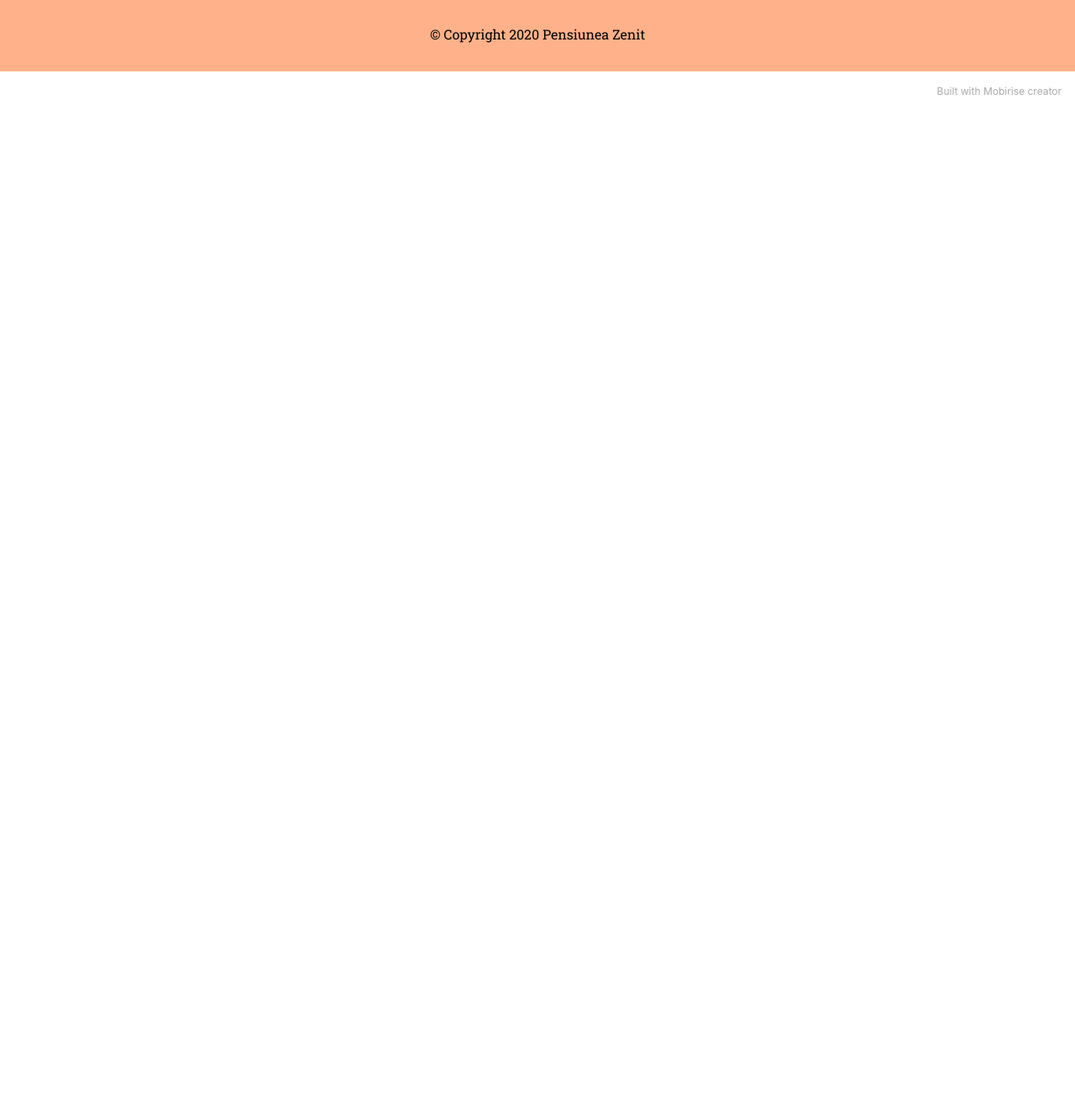
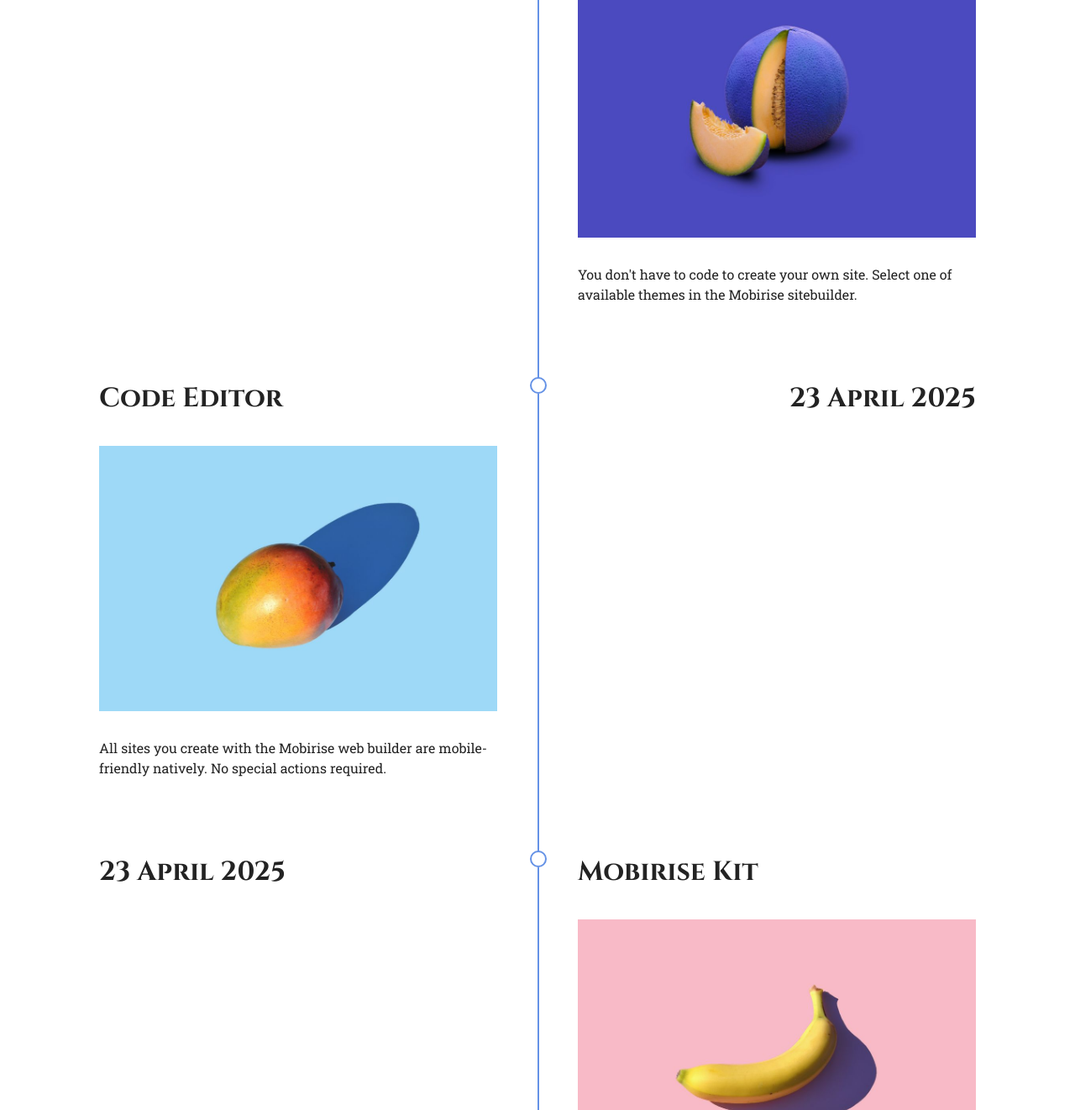
Before and after one commit to XeniaCaramete/again, a plain HTML site: page galerie.html in a window 1280 px wide. Shown: the part 1497-2819 px from the top of the page at 84% size. Before the commit the page ends 1630 px from the top, so only its background shows below. Drawn offline with Linux system fonts and the light colour scheme; files whose address does not match are found by name.

Commit message:
adaugat timeline

```diff
--- a/assets/mobirise/css/mbr-additional.css
+++ b/assets/mobirise/css/mbr-additional.css
@@ -1798,6 +1798,85 @@ a {
     display: none !important;
   }
 }
+.cid-siZqb18FR9 {
+  padding-top: 6rem;
+  padding-bottom: 6rem;
+  background-color: #ffffff;
+}
+.cid-siZqb18FR9 .timeline-element {
+  position: relative;
+}
+.cid-siZqb18FR9 .image-wrapper img {
+  width: 100%;
+  object-fit: cover;
+}
+.cid-siZqb18FR9 .iconBackground {
+  position: absolute;
+  width: 20px;
+  height: 20px;
+  border-radius: 50%;
+  border: 2px solid #6592e6;
+  top: 30px;
+  margin-left: -9px;
+}
+@media (max-width: 767px) {
+  .cid-siZqb18FR9 .iconBackground {
+    left: 15px;
+  }
+}
+@media (min-width: 768px) {
+  .cid-siZqb18FR9 .iconBackground {
+    left: 50%;
+  }
+}
+.cid-siZqb18FR9 .row:after {
+  content: "";
+  position: absolute;
+  background-color: #6592e6;
+  width: 2px;
+  top: 50px;
+  height: calc(100% - 10px);
+}
+@media (max-width: 767px) {
+  .cid-siZqb18FR9 .row:after {
+    left: 15px;
+  }
+}
+@media (min-width: 768px) {
+  .cid-siZqb18FR9 .row:after {
+    left: 50%;
+  }
+}
+.cid-siZqb18FR9 .row:nth-child(odd) .mbr-timeline-date {
+  text-align: right;
+}
+@media (max-width: 767px) {
+  .cid-siZqb18FR9 .row:nth-child(even) {
+    flex-direction: column-reverse;
+  }
+}
+@media (max-width: 767px) {
+  .cid-siZqb18FR9 .timeline-date-wrapper,
+  .cid-siZqb18FR9 .timeline-text-wrapper {
+    padding: 0rem;
+    padding-left: 2rem;
+  }
+  .cid-siZqb18FR9 .mbr-timeline-date {
+    text-align: left !important;
+  }
+}
+@media (max-width: 991px) and (min-width: 768px) {
+  .cid-siZqb18FR9 .timeline-date-wrapper,
+  .cid-siZqb18FR9 .timeline-text-wrapper {
+    padding: 1rem;
+  }
+}
+@media (min-width: 992px) {
+  .cid-siZqb18FR9 .timeline-date-wrapper,
+  .cid-siZqb18FR9 .timeline-text-wrapper {
+    padding: 2rem;
+  }
+}
 .cid-siY3JSgU4d {
   padding-top: 2rem;
   padding-bottom: 2rem;
--- a/galerie.html
+++ b/galerie.html
@@ -76,11 +76,11 @@
 
 <section class="slider1 cid-siZnafC3s0" id="slider1-11">
 
-    <div class="carousel slide" id="siZpQec0Va" data-interval="5000">
+    <div class="carousel slide" id="siZqe2Rmaf" data-interval="5000">
         <ol class="carousel-indicators">
-            <li data-slide-to="0" class="active" data-target="#siZpQec0Va"></li>
-            <li data-slide-to="1" data-target="#siZpQec0Va"></li>
-            <li data-slide-to="2" data-target="#siZpQec0Va"></li>
+            <li data-slide-to="0" class="active" data-target="#siZqe2Rmaf"></li>
+            <li data-slide-to="1" data-target="#siZqe2Rmaf"></li>
+            <li data-slide-to="2" data-target="#siZqe2Rmaf"></li>
         </ol>
         <div class="carousel-inner">
             <div class="carousel-item slider-image item active">
@@ -120,14 +120,108 @@
                 </div>
             </div>
         </div>
-        <a class="carousel-control carousel-control-prev" role="button" data-slide="prev" href="#siZpQec0Va">
+        <a class="carousel-control carousel-control-prev" role="button" data-slide="prev" href="#siZqe2Rmaf">
             <span class="mobi-mbri mobi-mbri-arrow-prev" aria-hidden="true"></span>
             <span class="sr-only">Previous</span>
         </a>
-        <a class="carousel-control carousel-control-next" role="button" data-slide="next" href="#siZpQec0Va">
+        <a class="carousel-control carousel-control-next" role="button" data-slide="next" href="#siZqe2Rmaf">
             <span class="mobi-mbri mobi-mbri-arrow-next" aria-hidden="true"></span>
             <span class="sr-only">Next</span>
         </a>
+    </div>
+</section>
+
+<section class="timeline1 cid-siZqb18FR9" id="timeline1-12">
+
+
+    <div class="timelines-container container" mbri-timelines="">
+        <div class="mbr-section-head">
+            <h3 class="mbr-section-title mbr-fonts-style align-center mb-0 display-2">
+                <strong>Timeline</strong>
+            </h3>
+
+        </div>
+        <div class="row timeline-element mb-2 mt-4">
+            <div class="timeline-date col-12 col-md-6">
+                <div class="timeline-date-wrapper">
+                    <p class="mbr-timeline-date mbr-fonts-style display-5">
+                        <strong>23 April 2025</strong>
+                    </p>
+                </div>
+            </div>
+            <span class="iconBackground"></span>
+            <div class="col-12 col-md-6">
+                <div class="timeline-text-wrapper">
+                    <h4 class="mbr-timeline-title mbr-fonts-style mb-4 display-5">
+                        <strong>Website Builder</strong>
+                    </h4>
+                    <div class="image-wrapper mb-4">
+                        <img src="assets/images/features1.jpg" alt="Mobirise" title="">
+                    </div>
+                    <p class="mbr-text mbr-fonts-style display-7">
+                        You don't have to code to create your own site. Select one of available themes in the Mobirise
+                        sitebuilder.
+                    </p>
+                </div>
+            </div>
+        </div>
+        <div class="row timeline-element mb-2">
+            <div class="col-12 col-md-6">
+                <div class="timeline-text-wrapper">
+                    <h4 class="mbr-timeline-title mbr-fonts-style mb-4 display-5">
+                        <strong>Code Editor</strong>
+                    </h4>
+                    <div class="image-wrapper mb-4">
+                        <img src="assets/images/features2.jpg" alt="Mobirise" title="">
+                    </div>
+                    <p class="mbr-text mbr-fonts-style display-7">
+                        All sites you create with the Mobirise web builder are mobile-friendly natively. No special
+                        actions required.
+                    </p>
+                </div>
+            </div>
+            <span class="iconBackground"></span>
+            <div class="timeline-date col-12 col-md-6">
+                <div class="timeline-date-wrapper">
+                    <p class="mbr-timeline-date mbr-fonts-style display-5">
+                        <strong>23 April 2025</strong>
+                    </p>
+                </div>
+            </div>
+        </div>
+        <div class="row timeline-element mb-2">
+            <div class="timeline-date col-12 col-md-6">
+                <div class="timeline-date-wrapper">
+                    <p class="mbr-timeline-date mbr-fonts-style display-5">
+                        <strong>23 April 2025</strong>
+                    </p>
+                </div>
+            </div>
+            <span class="iconBackground"></span>
+            <div class="col-12 col-md-6">
+                <div class="timeline-text-wrapper">
+                    <h4 class="mbr-timeline-title mbr-fonts-style mb-4 display-5">
+                        <strong>Mobirise Kit</strong>
+                    </h4>
+                    <div class="image-wrapper mb-4">
+                        <img src="assets/images/features3.jpg" alt="Mobirise" title="">
+                    </div>
+                    <p class="mbr-text mbr-fonts-style display-7">
+                        Select the theme that suits you. Each theme in the Mobirise site builder contains a set of
+                        unique blocks.
+                    </p>
+                </div>
+            </div>
+        </div>
+
+
+
+
+
+
+
+
+
     </div>
 </section>
 
@@ -193,7 +287,7 @@
             </div>
         </div>
     </div>
-</section><section style="background-color: #fff; font-family: -apple-system, BlinkMacSystemFont, 'Segoe UI', 'Roboto', 'Helvetica Neue', Arial, sans-serif; color:#aaa; font-size:12px; padding: 0; align-items: center; display: flex;"><a href="https://mobirise.site/q" style="flex: 1 1; height: 3rem; padding-left: 1rem;"></a><p style="flex: 0 0 auto; margin:0; padding-right:1rem;"><a href="https://mobirise.site/i" style="color:#aaa;">Built with Mobirise</a> creator</p></section><script src="assets/web/assets/jquery/jquery.min.js"></script>  <script src="assets/popper/popper.min.js"></script>  <script src="assets/tether/tether.min.js"></script>  <script src="assets/bootstrap/js/bootstrap.min.js"></script>  <script src="assets/smoothscroll/smooth-scroll.js"></script>  <script src="assets/dropdown/js/nav-dropdown.js"></script>  <script src="assets/dropdown/js/navbar-dropdown.js"></script>  <script src="assets/touchswipe/jquery.touch-swipe.min.js"></script>  <script src="assets/theme/js/script.js"></script>
+</section><section style="background-color: #fff; font-family: -apple-system, BlinkMacSystemFont, 'Segoe UI', 'Roboto', 'Helvetica Neue', Arial, sans-serif; color:#aaa; font-size:12px; padding: 0; align-items: center; display: flex;"><a href="https://mobirise.site/a" style="flex: 1 1; height: 3rem; padding-left: 1rem;"></a><p style="flex: 0 0 auto; margin:0; padding-right:1rem;">This <a href="https://mobirise.site/e" style="color:#aaa;">web page</a> was created with Mobirise</p></section><script src="assets/web/assets/jquery/jquery.min.js"></script>  <script src="assets/popper/popper.min.js"></script>  <script src="assets/tether/tether.min.js"></script>  <script src="assets/bootstrap/js/bootstrap.min.js"></script>  <script src="assets/smoothscroll/smooth-scroll.js"></script>  <script src="assets/dropdown/js/nav-dropdown.js"></script>  <script src="assets/dropdown/js/navbar-dropdown.js"></script>  <script src="assets/touchswipe/jquery.touch-swipe.min.js"></script>  <script src="assets/theme/js/script.js"></script>
 
 
  <div id="scrollToTop" class="scrollToTop mbr-arrow-up"><a style="text-align: center;"><i class="mbr-arrow-up-icon mbr-arrow-up-icon-cm cm-icon cm-icon-smallarrow-up"></i></a></div>
```
Also changed, not shown: contact.html (+2 -2 lines), index.html (+1 -1 lines), assets/images/features1.jpg (added), assets/images/features2.jpg (added), assets/images/features3.jpg (added), 1 other file.
